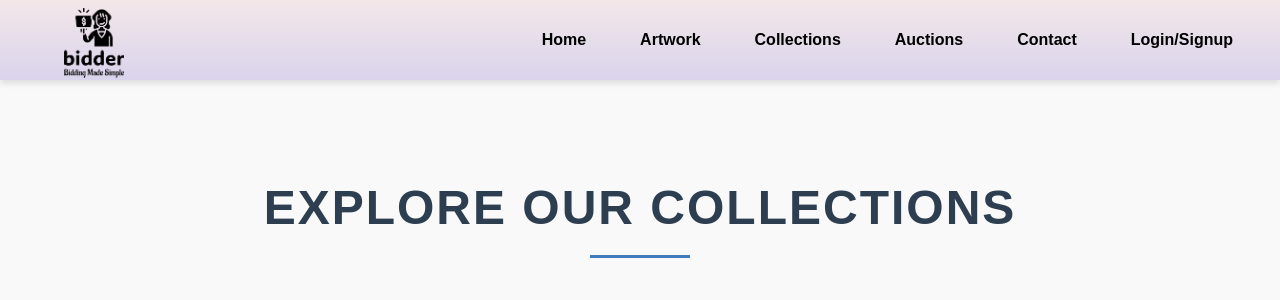
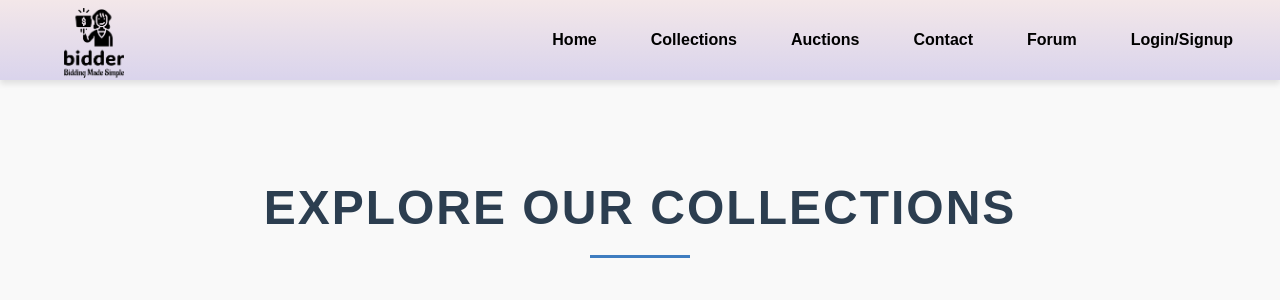
Before and after one commit to hadiayser/LightBidder-webdev-, a PHP site: page /collections.php in a window 1280 px wide. Shown: the top 300 px of the page. Run offline with PHP 8.4, Linux system fonts and the light colour scheme; data that the repository does not hold is empty.

Commit message:
removed artwork.html

```diff
--- a/html/auctions.php
+++ b/html/auctions.php
@@ -103,10 +103,11 @@ while ($auction = mysqli_fetch_assoc($result)) {
                 <nav>
                     <ul id="homepageNav">
                         <li><a href="index.php">Home</a></li>
-                        <li><a href="artworks.html">Artwork</a></li>
+                        <!-- <li><a href="artworks.html">Artwork</a></li> -->
                         <li><a href="collections.php">Collections</a></li>
                         <li><a href="exhibitions.html">Exhibitions</a></li>
                         <li><a href="contact.php">Contact</a></li>
+                        <li><a href="forum.php">Forum</a></li>
                         <?php if (isset($_SESSION['user_id'])): ?>
                             <li class="nav-item dropdown">
                                 <button class="dropbtn">
--- a/html/collections.php
+++ b/html/collections.php
@@ -45,10 +45,11 @@ foreach ($collections as $id => $arts) {
         </div>
         <ul id="homepageNav">
           <li><a href="index.php">Home</a></li>
-          <li><a href="artworks.html">Artwork</a></li>
+          <!-- <li><a href="artworks.html">Artwork</a></li> -->
           <li><a href="collections.php">Collections</a></li>
           <li><a href="auctions.php">Auctions</a></li>
           <li><a href="contact.php">Contact</a></li>
+          <li><a href="forum.php">Forum</a></li>
           <?php if (isset($_SESSION['user_id'])): ?>
             <li class="nav-item dropdown">
                 <button class="dropbtn">
--- a/html/contact.php
+++ b/html/contact.php
@@ -18,7 +18,7 @@ session_start();
         </div>
         <ul id="homepageNav">
           <li><a href="index.php">Home</a></li>
-          <li><a href="artworks.html">Artwork</a></li>
+          <!-- <li><a href="artworks.html">Artwork</a></li> -->
           <li><a href="collections.php">Collections</a></li>
           <li><a href="auctions.php">Auctions</a></li>
           <li><a href="contact.php">Contact</a></li>
--- a/html/create_auction.php
+++ b/html/create_auction.php
@@ -81,7 +81,7 @@ $artworks_result = $stmt->get_result();
             <nav>
                 <ul id="homepageNav">
                     <li><a href="index.php">Home</a></li>
-                    <li><a href="artworks.html">Artwork</a></li>
+                    <!-- <li><a href="artworks.html">Artwork</a></li> -->
                     <li><a href="collections.php">Collections</a></li>
                     <li><a href="auctions.php">Auctions</a></li>
                     <li><a href="contact.php">Contact</a></li>
--- a/html/forum.php
+++ b/html/forum.php
@@ -15,11 +15,11 @@ session_start();
     <header>
       <div>
         <div class="nav-logo">
-          <a href="#" class="logo"><img src="../img/bidder-high-resolution-logo-black-transparent.png" alt=""></a>
+          <a href="index.php" class="logo"><img src="../img/bidder-high-resolution-logo-black-transparent.png" alt=""></a>
         </div>
         <ul id="homepageNav">
           <li><a href="index.php">Home</a></li>
-          <li><a href="artworks.html">Artwork</a></li>
+          <!-- <li><a href="artworks.html">Artwork</a></li> -->
           <li><a href="collections.php">Collections</a></li>
           <li><a href="auctions.php">Auctions</a></li>
           <li><a href="contact.php">Contact</a></li>
--- a/html/index.php
+++ b/html/index.php
@@ -18,7 +18,7 @@ session_start();
         </div>
         <ul id="homepageNav">
           <li><a href="index.php">Home</a></li>
-          <li><a href="artworks.html">Artwork</a></li>
+          <!-- <li><a href="artworks.html">Artwork</a></li> -->
           <li><a href="collections.php">Collections</a></li>
           <li><a href="auctions.php">Auctions</a></li>
           <li><a href="contact.php">Contact</a></li>
--- a/html/my-collections.php
+++ b/html/my-collections.php
@@ -138,7 +138,7 @@ if ($_SERVER['REQUEST_METHOD'] === 'POST') {
         </div>
         <ul id="homepageNav">
           <li><a href="index.php">Home</a></li>
-          <li><a href="artworks.html">Artwork</a></li>
+          <!-- <li><a href="artworks.html">Artwork</a></li> -->
           <li><a href="collections.php">Collections</a></li>
           <li><a href="auctions.php">Auctions</a></li>
           <li><a href="contact.php">Contact</a></li>
--- a/html/profile.php
+++ b/html/profile.php
@@ -56,7 +56,7 @@ if ($_SERVER['REQUEST_METHOD'] === 'POST') {
             </div>
             <ul id="homepageNav">
                 <li><a href="index.php">Home</a></li>
-                <li><a href="artworks.html">Artwork</a></li>
+                <!-- <li><a href="artworks.html">Artwork</a></li> -->
                 <li><a href="collections.php">Collections</a></li>
                 <li><a href="exhibitions.html">Exhibitions</a></li>
                 <li><a href="contact.php">Contact</a></li>
```
